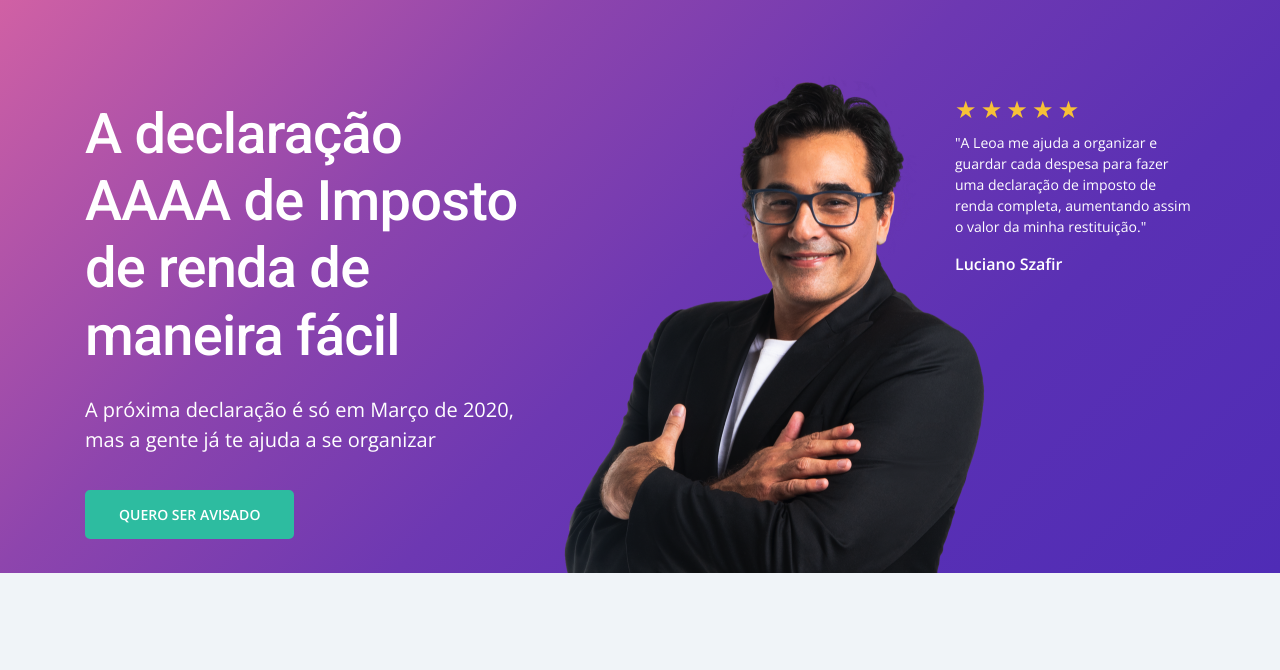
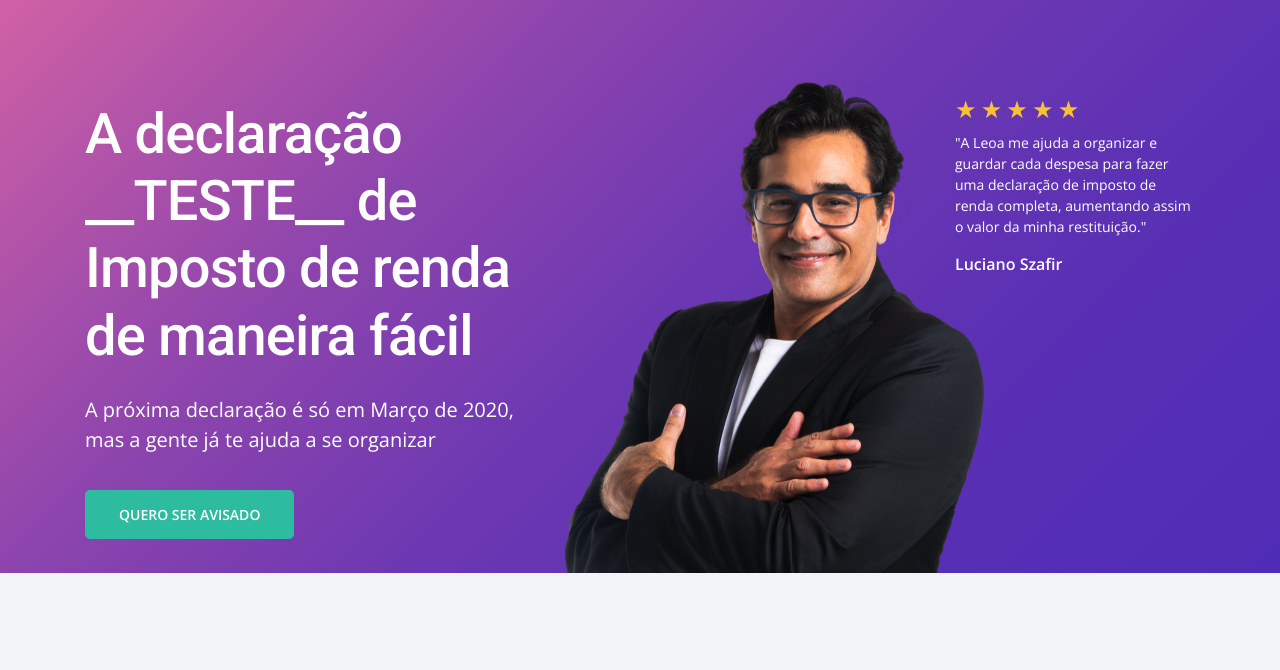
Before and after one commit to brunocardon/leoa-desafio, a plain HTML site: page index.html in a window 1280 px wide. Shown: the part 74-744 px from the top of the page. Drawn offline with nearby package versions, Linux system fonts and the light colour scheme; no server answers.

Commit message:
change banner text

```diff
--- a/index.html
+++ b/index.html
@@ -108,7 +108,7 @@
 				<div class="row">
 					<div class="col-lg-5 col-left">
 						<div class="content-text">
-							<h1>A declaração AAAA de Imposto de renda de maneira fácil</h1>
+							<h1>A declaração __TESTE__ de Imposto de renda de maneira fácil</h1>
 							<p>A próxima declaração é só em Março de 2020, mas a gente já te ajuda a se organizar</p>
 							<a href="#" class="btn btn-green" title="QUERO SER AVISADO">QUERO SER AVISADO</a>
 						</div>
```
